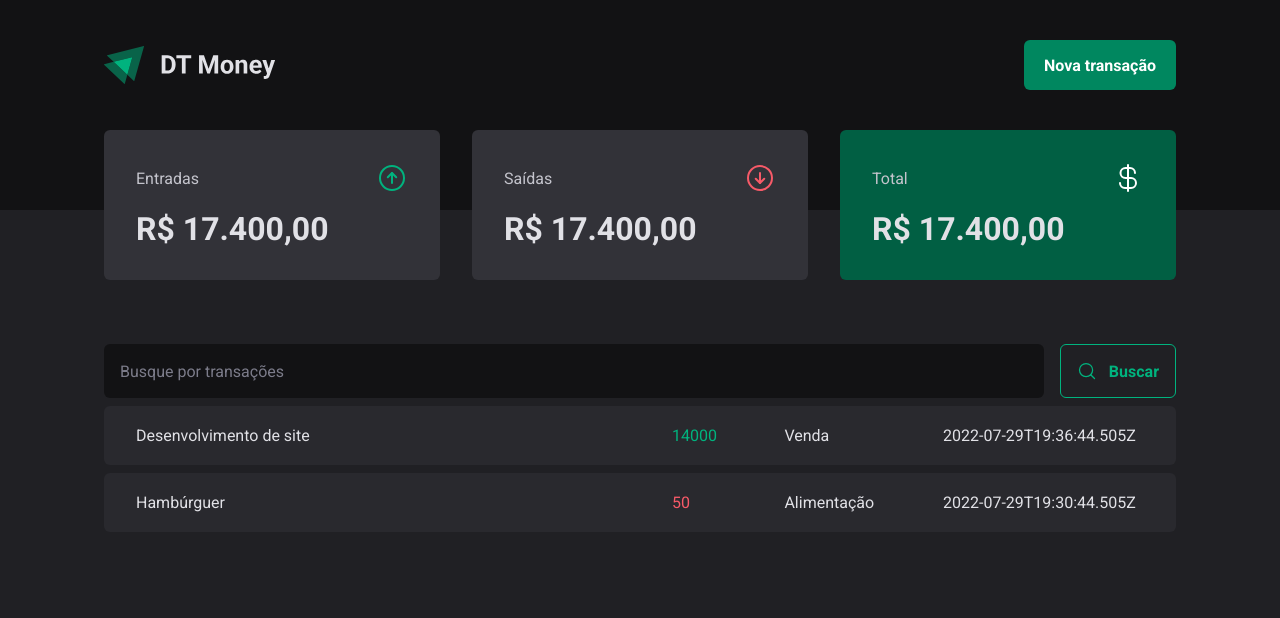
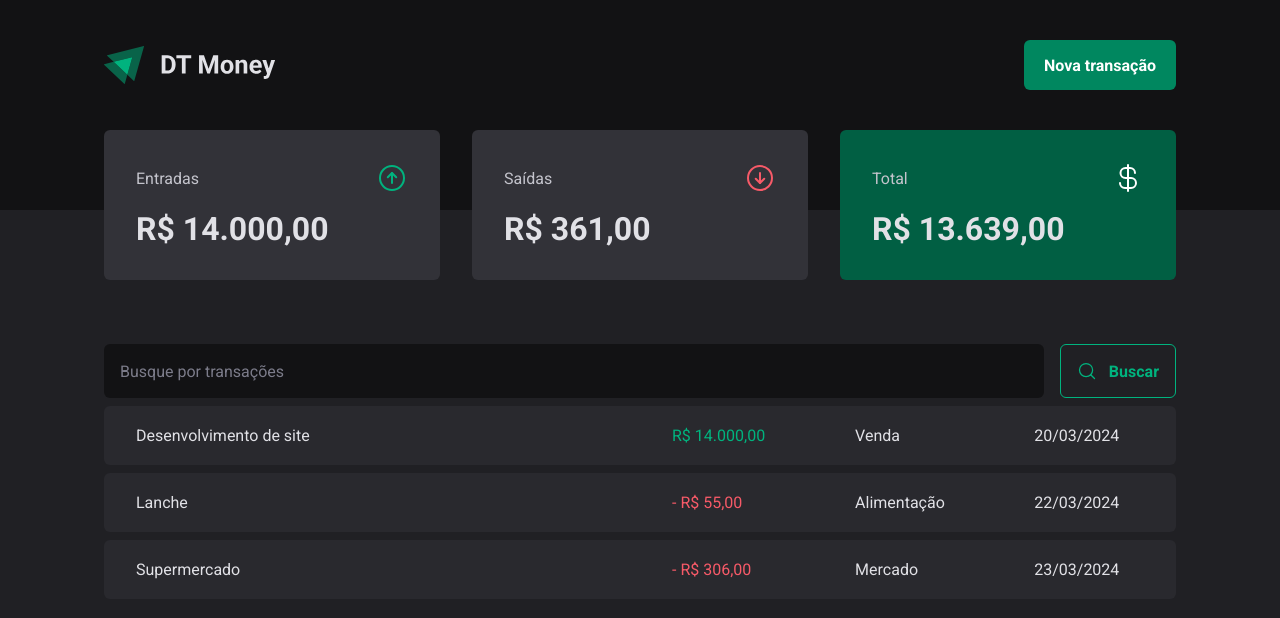
Before and after one commit to vbrunoro/finance-api, a React (Vite) app: page / in a window 1280 px wide. Shown: the top 618 px of the page. Built offline with nearby package versions, Linux system fonts and the light colour scheme; data requests are answered from the project's data file.

Commit message:
Format date and currency

```diff
--- a/server.json
+++ b/server.json
@@ -6,15 +6,23 @@
         "type": "income",
         "category": "Venda",
         "price": 14000,
-        "createdAt": "2022-07-29T19:36:44.505Z"
+        "createdAt": "2024-03-20T10:36:46.505Z"
       },
       {
         "id": 2,
-        "description": "Hambúrguer",
+        "description": "Lanche",
         "type": "outcome",
         "category": "Alimentação",
-        "price": 50,
-        "createdAt": "2022-07-29T19:30:44.505Z"
+        "price": 55,
+        "createdAt": "2024-03-22T19:38:42.505Z"
+      },
+      {
+        "id": 3,
+        "description": "Supermercado",
+        "type": "outcome",
+        "category": "Mercado",
+        "price": 306,
+        "createdAt": "2024-03-23T21:38:42.505Z"
       }
     ]
   }
--- a/src/components/Summary/index.tsx
+++ b/src/components/Summary/index.tsx
@@ -1,7 +1,31 @@
 import { ArrowCircleDown, ArrowCircleUp, CurrencyDollar } from 'phosphor-react'
 import { SummaryCard, SummaryContainer } from './styles'
+import { useContext } from 'react'
+import { TransactionsContext } from '../../contexts/TransactionsContext'
+import { priceFormatter } from '../../utils/formatter'
 
 export function Summary() {
+  const { transactions } = useContext(TransactionsContext)
+
+  const summary = transactions.reduce(
+    (acc, transaction) => {
+      if (transaction.type === 'income') {
+        acc.income += transaction.price
+        acc.total += transaction.price
+      } else {
+        acc.outcome += transaction.price
+        acc.total -= transaction.price
+      }
+
+      return acc
+    },
+    {
+      income: 0,
+      outcome: 0,
+      total: 0,
+    },
+  )
+
   return (
     <SummaryContainer>
       <SummaryCard>
@@ -9,7 +33,7 @@
           <span>Entradas</span>
           <ArrowCircleUp size={32} color="#00b37e" />
         </header>
-        <strong>R$ 17.400,00</strong>
+        <strong>{priceFormatter.format(summary.income)}</strong>
       </SummaryCard>
 
       <SummaryCard>
@@ -17,7 +41,7 @@
           <span>Saídas</span>
           <ArrowCircleDown size={32} color="#f75a68" />
         </header>
-        <strong>R$ 17.400,00</strong>
+        <strong>{priceFormatter.format(summary.outcome)}</strong>
       </SummaryCard>
 
       <SummaryCard variant="green">
@@ -25,7 +49,7 @@
           <span>Total</span>
           <CurrencyDollar size={32} color="#fff" />
         </header>
-        <strong>R$ 17.400,00</strong>
+        <strong>{priceFormatter.format(summary.total)}</strong>
       </SummaryCard>
     </SummaryContainer>
   )
--- a/src/pages/Transactions/index.tsx
+++ b/src/pages/Transactions/index.tsx
@@ -8,6 +8,8 @@
   TransactionsContainer,
   TransactionsTable,
 } from './styles'
+
+import { dateFormatter, priceFormatter } from '../../utils/formatter'
 
 export function Transactions() {
   const { transactions } = useContext(TransactionsContext)
@@ -26,11 +28,14 @@
                   <td width="50%">{transaction.description}</td>
                   <td>
                     <PriceHighlight variant={transaction.type}>
-                      {transaction.price}
+                      {transaction.type === 'outcome' && '- '}
+                      {priceFormatter.format(transaction.price)}
                     </PriceHighlight>
                   </td>
                   <td>{transaction.category}</td>
-                  <td>{transaction.createdAt}</td>
+                  <td>
+                    {dateFormatter.format(new Date(transaction.createdAt))}
+                  </td>
                 </tr>
               )
             })}
--- /dev/null
+++ b/src/utils/formatter.ts
@@ -0,0 +1,6 @@
+export const dateFormatter = new Intl.DateTimeFormat('pt-BR')
+
+export const priceFormatter = new Intl.NumberFormat('pt-BR', {
+  style: 'currency',
+  currency: 'BRL',
+})
```
